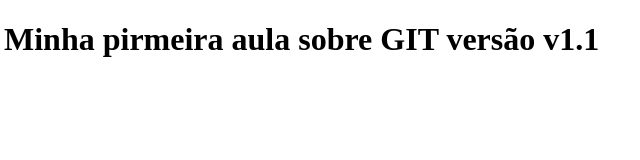
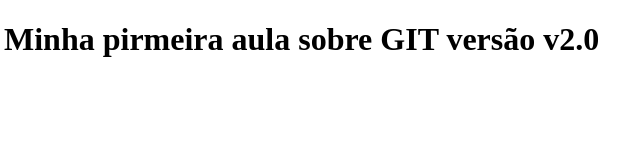
Before and after one commit to NajuMaciel/meuProjeto1, a plain HTML site: page index.html in a window 1280 px wide. Shown: the full height of the page, 4-644 px from the left. Drawn offline with Linux system fonts and the light colour scheme.

Commit message:
Versão 2.0

```diff
--- a/index.html
+++ b/index.html
@@ -6,7 +6,7 @@
     <title>Aula GIT</title>
 </head>
 <body>
-    <h1>Minha pirmeira aula sobre GIT versão v1.1</h1>
+    <h1>Minha pirmeira aula sobre GIT versão v2.0</h1>
 
 </body>
 </html>
```
